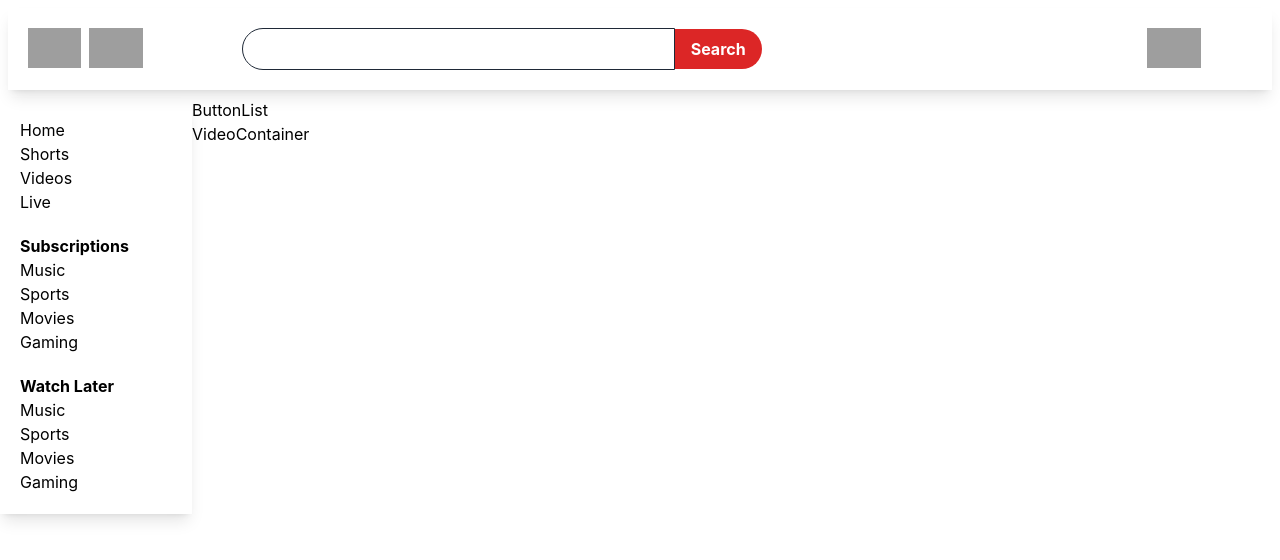
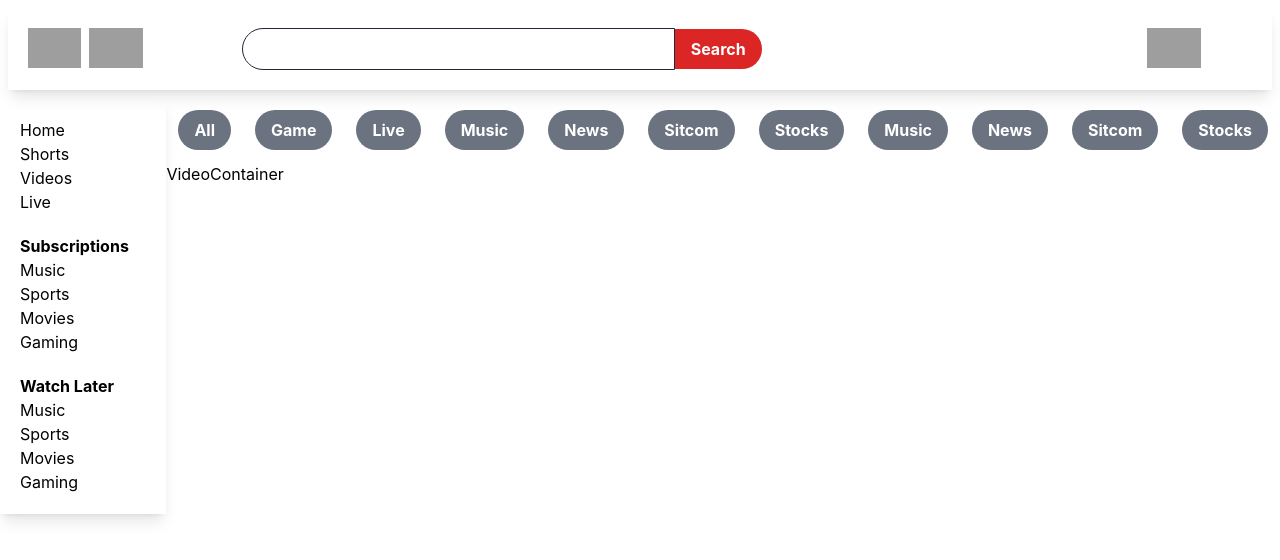
Before and after one commit to jatinfoujdar/9GAG-Youtube-Clone, a React (Create React App) app: page / in a window 1280 px wide. Shown: the top 560 px of the page. Built offline with nearby package versions, Linux system fonts and the light colour scheme; grey boxes are pictures that could not be loaded.

Commit message:
mapping the button commit

```diff
--- /dev/null
+++ b/src/components/Button.js
@@ -0,0 +1,13 @@
+import React from 'react'
+
+const Button = ({name}) => {
+  return (
+    <div>
+       <button class="bg-gray-500 hover:bg-gray-900 text-white font-bold py-2 px-4 rounded-full m-3">
+  {name}
+</button>
+    </div>
+  )
+}
+
+export default Button
--- a/src/components/ButtonList.js
+++ b/src/components/ButtonList.js
@@ -1,9 +1,17 @@
 import React from 'react'
+import Button from './Button'
 
 const ButtonList = () => {
+  const buttonNames = ["All", "Game", "Live", "Music", "News", "Sitcom", "Stocks", "Music", "News", "Sitcom", "Stocks"];
+
+  const buttonList = buttonNames.map((name, index) => (
+    <Button key={index} name={name} />
+  ));
+
   return (
-    <div>ButtonList</div>
-  )
-}
+    <div className="flex">{buttonList}</div>
+  );
+};
+
 
 export default ButtonList
```
